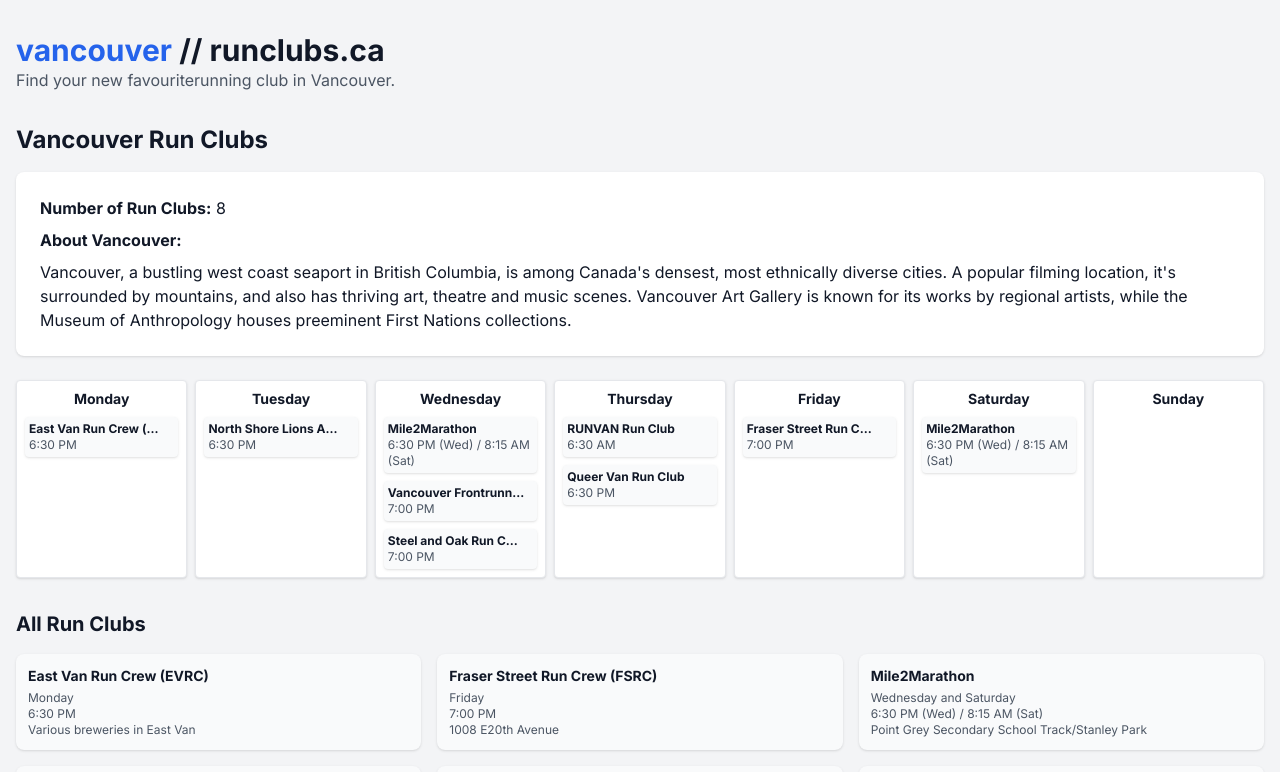
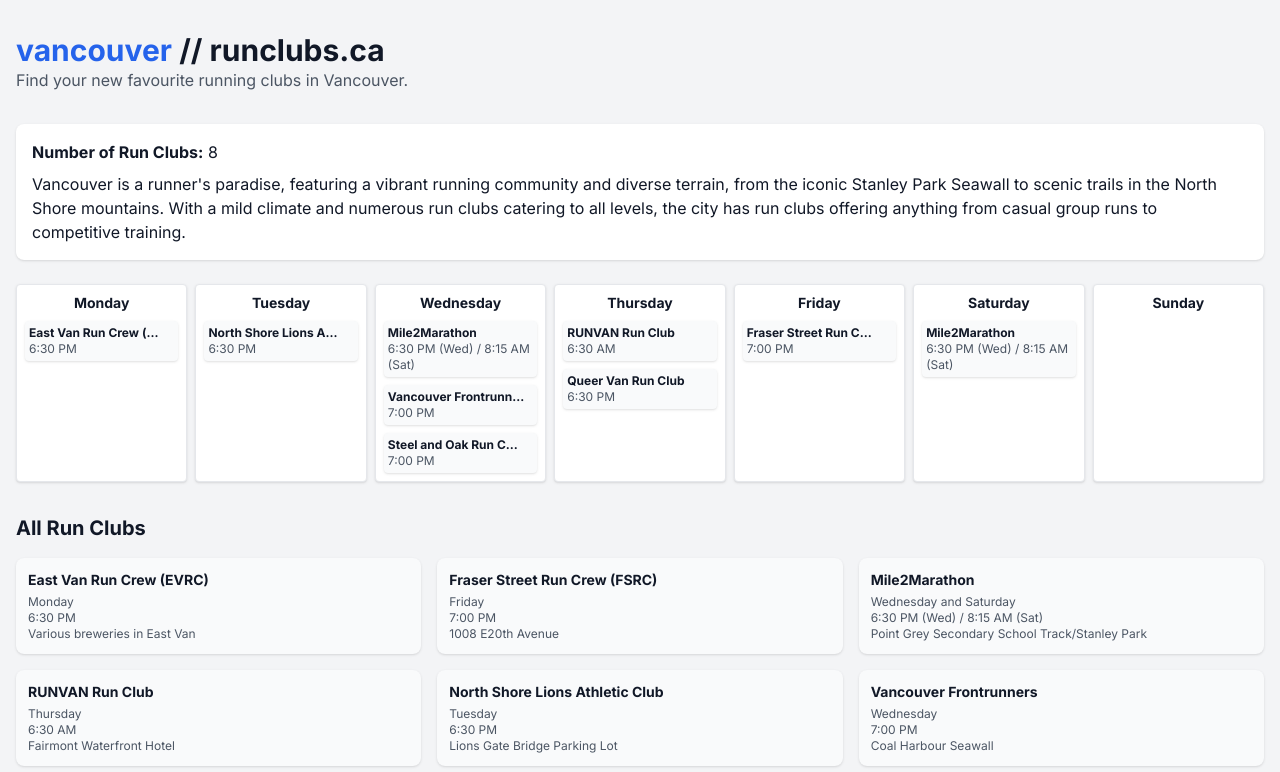
Before and after one commit to patrickbolle/runclubs.ca, a SvelteKit app: page /vancouver in a window 1280 px wide. Shown: the top 772 px of the page. Built offline with nearby package versions, Linux system fonts and the light colour scheme.

Commit message:
Add subdomain support in Cloudflare Pages

```diff
--- /dev/null
+++ b/src/hooks.server.js
@@ -0,0 +1,11 @@
+/** @type {import('@sveltejs/kit').Handle} */
+export async function handle({ event, resolve }) {
+  const host = event.request.headers.get('host');
+  const subdomain = host.split('.')[0];
+
+  if (subdomain !== 'www' && subdomain !== 'runclubs') {
+    event.url.pathname = `/${subdomain}${event.url.pathname}`;
+  }
+
+  return resolve(event);
+}
--- a/src/lib/data/vancouver.json
+++ b/src/lib/data/vancouver.json
@@ -1,6 +1,6 @@
 {
     "city": "Vancouver",
-    "description": "Vancouver, a bustling west coast seaport in British Columbia, is among Canada's densest, most ethnically diverse cities. A popular filming location, it's surrounded by mountains, and also has thriving art, theatre and music scenes. Vancouver Art Gallery is known for its works by regional artists, while the Museum of Anthropology houses preeminent First Nations collections.",
+    "description": "Vancouver is a runner's paradise, featuring a vibrant running community and diverse terrain, from the iconic Stanley Park Seawall to scenic trails in the North Shore mountains. With a mild climate and numerous run clubs catering to all levels, the city has run clubs offering anything from casual group runs to competitive training.",
     "runClubs": [
       {
         "id": "east-van-run-crew",
--- a/src/routes/+layout.svelte
+++ b/src/routes/+layout.svelte
@@ -23,7 +23,7 @@
           runclubs.ca
         {/if}
       </h1>
-      <p class="text-gray-600">Find your new favouriterunning club in {displayCity}.</p>
+      <p class="text-gray-600">Find your new favourite running clubs in {displayCity}.</p>
     </header>
 
     <main>
--- a/src/routes/[city]/+page.svelte
+++ b/src/routes/[city]/+page.svelte
@@ -8,7 +8,7 @@
 
   $: title = cityData ? `${cityData.city} Run Clubs - runclubs.ca` : 'City Not Found - runclubs.ca';
   $: description = cityData
-    ? `Discover run clubs in ${cityData.city}. Join local running groups and stay active with fellow runners.`
+    ? `Discover the best running clubs in ${cityData.city}. Join local running groups and stay active with fellow runners.`
     : 'Explore run clubs in cities across Canada. Find your perfect running group today!';
 </script>
 
@@ -18,10 +18,8 @@
 </svelte:head>
 
 {#if cityData}
-  <h2 class="text-2xl font-bold mb-4">{cityData.city} Run Clubs</h2>
-  <div class="mb-6 bg-white p-6 rounded-lg shadow">
+  <div class="mb-6 bg-white p-4 rounded-lg shadow">
     <p class="mb-2"><strong>Number of Run Clubs:</strong> {cityData.runClubs.length}</p>
-    <p class="mb-2"><strong>About {cityData.city}:</strong></p>
     <p>{cityData.description}</p>
   </div>
   <WeeklyCalendar runClubs={cityData.runClubs} />
--- a/src/routes/[city]/[clubId]/+page.svelte
+++ b/src/routes/[city]/[clubId]/+page.svelte
@@ -8,7 +8,7 @@
   $: cityData = city.toLowerCase() === 'vancouver' ? vancouverData : null;
   $: club = cityData?.runClubs.find(c => c.id === clubId);
 
-  $: title = club ? `${club.name} - RunClubs.ca` : 'Run Club Not Found - RunClubs.ca';
+  $: title = club ? `${club.name} in ${cityData.city} - runclubs.ca` : 'Canadian Run Clubs - runclubs.ca';
   $: description = club
     ? `Join ${club.name} in ${cityData.city} every ${club.day} at ${formatTime(club.time)}. Meet at ${club.location} for a great run!`
     : 'Explore run clubs in cities across Canada. Find your perfect running group today!';
--- a/svelte.config.js
+++ b/svelte.config.js
@@ -9,5 +9,4 @@ const config = {
 		adapter: adapter()
 	}
 };
-
 export default config;
```
Also changed, not shown: 1 other file (tests, documents, lock files or other folders).
